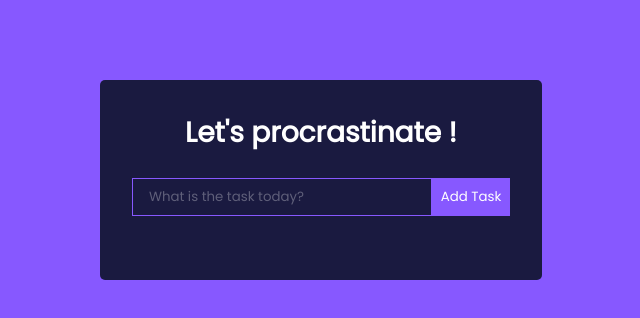
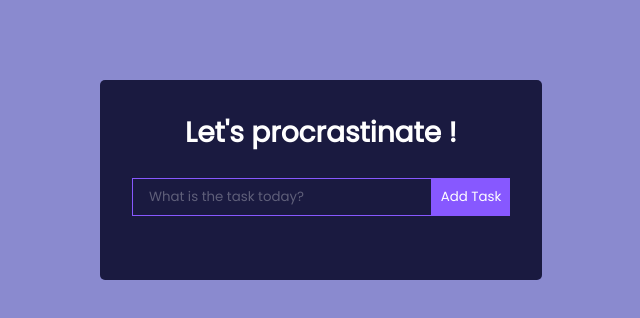
Before and after one commit to atharvaupare/todo-reactapp, a React (Create React App) app: page / in a window 1280 px wide. Shown: the top 318 px of the page, without its empty margins (319-959 px from the left). Built offline with nearby package versions, Linux system fonts and the light colour scheme.

Commit message:
ui changes

```diff
--- a/src/App.css
+++ b/src/App.css
@@ -8,7 +8,7 @@
 }
 
 body {
-  background: #8758ff;
+  background: #8a8acf;
   display: flex;
   justify-content: center;
   align-items: center;
```
